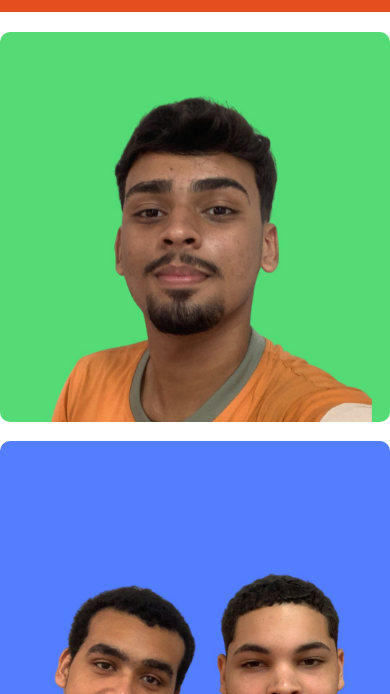
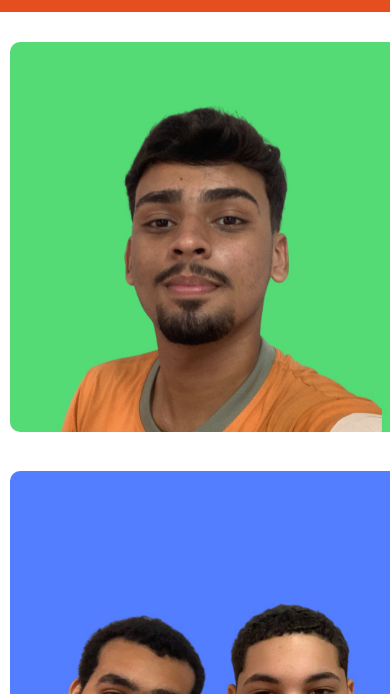
Before and after one commit to nsauct/terceiraoab, a plain HTML site: page index.html in a window 390 px wide. Shown: the part 150-844 px from the top of the page. Drawn offline with Linux system fonts and the light colour scheme.

Commit message:
Update index.html

```diff
--- a/index.html
+++ b/index.html
@@ -51,6 +51,7 @@
             text-align: center;
             width: 100%;
             max-width: 500px;
+            padding: 0 15px; /* Margem horizontal para evitar colagem nas laterais */
         }
 
         .grid-container img {
@@ -58,6 +59,7 @@
             height: auto;
             border-radius: 10px;
             transition: transform 0.2s ease;
+            margin: 5px; /* Margem ao redor das imagens */
         }
 
         .grid-container img:hover {
@@ -98,7 +100,11 @@
 
             .grid-container {
                 gap: 15px;
-                padding: 0 10px;
+                padding: 0 20px; /* Aumentada a margem horizontal em telas menores */
+            }
+
+            .grid-container img {
+                margin: 10px; /* Margem extra em dispositivos móveis */
             }
 
             .social-grid img {
```
